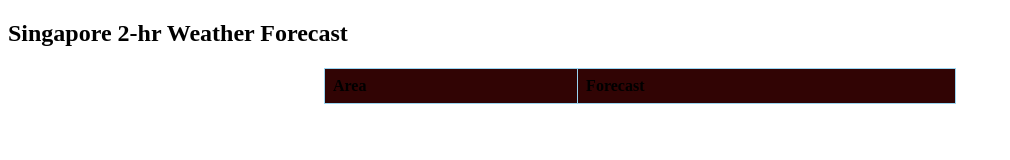
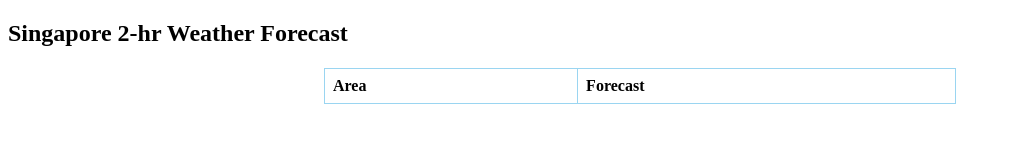
Before and after one commit to Riya-ux06/HCDIV-1, a plain HTML site: page index.html in a window 1280 px wide. Shown: the whole page, without its empty margins (0-1010 px from the left). Drawn offline with Linux system fonts and the light colour scheme; no server answers.

Commit message:
Update index.html

```diff
--- a/index.html
+++ b/index.html
@@ -19,7 +19,7 @@
             text-align: left;
         }
         th {
-            background-color: #310404;
+            background-color: #ffffff;
         }
     </style>
 </head>
```
